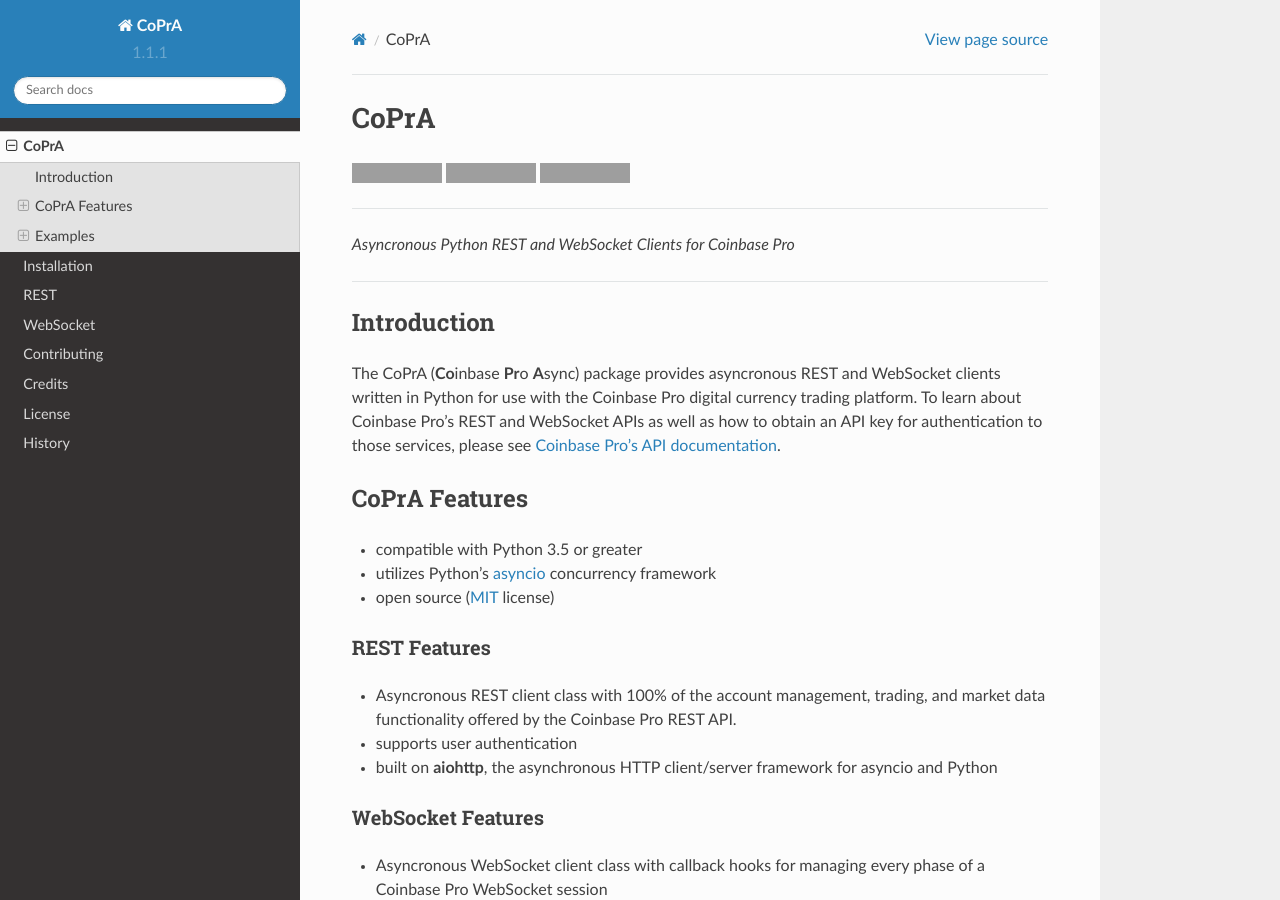
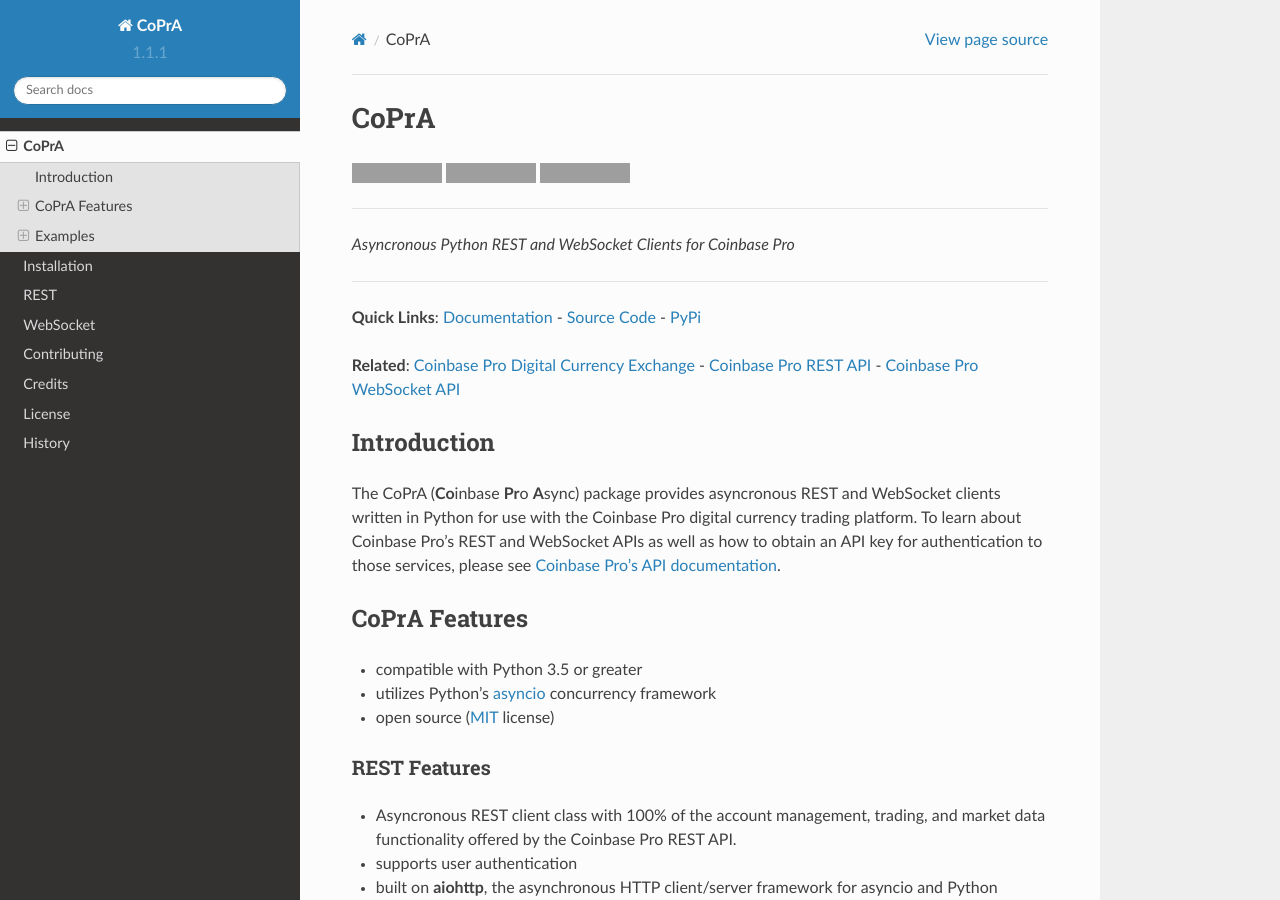
Before and after one commit to tpodlaski/copra, a Sphinx documentation site: the page built from docs/index.rst, in a window 1280 px wide and 900 px high. Built offline with Sphinx 7.4.7 and the Read the Docs theme 2.0.0, drawn with Linux system fonts in a browser that asks for light colours; grey boxes are pictures that could not be loaded.

Commit message:
Update index.rst

```diff
--- a/docs/index.rst
+++ b/docs/index.rst
@@ -9,6 +9,10 @@
 *Asyncronous Python REST and WebSocket Clients for Coinbase Pro*
 
 -----------------------------------------
+
+| **Quick Links**: `Documentation <https://copra.readthedocs.io/en/latest/>`__ - `Source Code <https://github.com/tpodlaski/copra>`__ - `PyPi <https://pypi.org/project/copra/>`__
+
+| **Related**: `Coinbase Pro Digital Currency Exchange <https://pro.coinbase.com/>`__ - `Coinbase Pro REST API <https://docs.pro.coinbase.com/#api>`_ - `Coinbase Pro WebSocket API <https://docs.pro.coinbase.com/#websocket-feed>`_
 
 Introduction
 ------------
```
